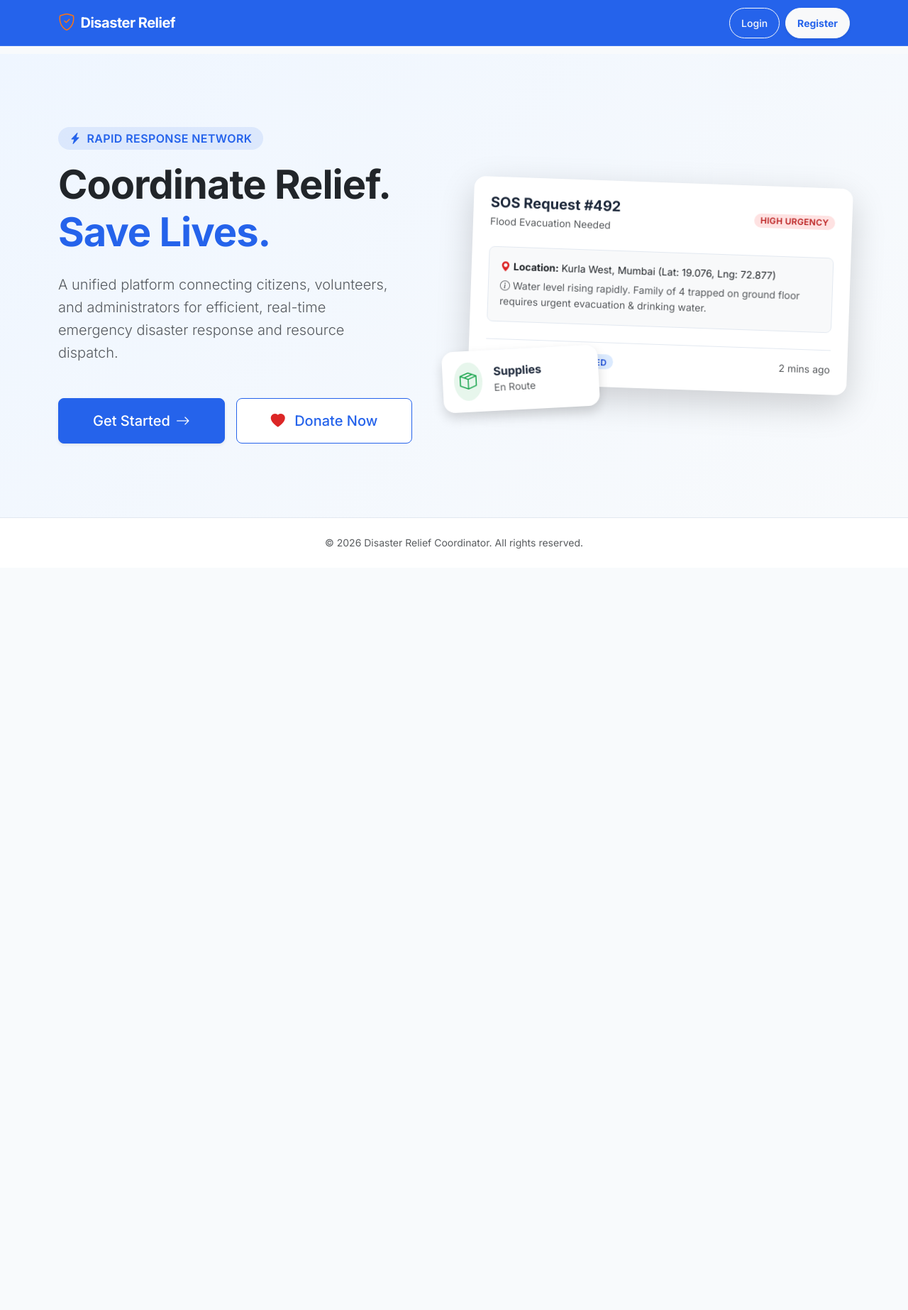
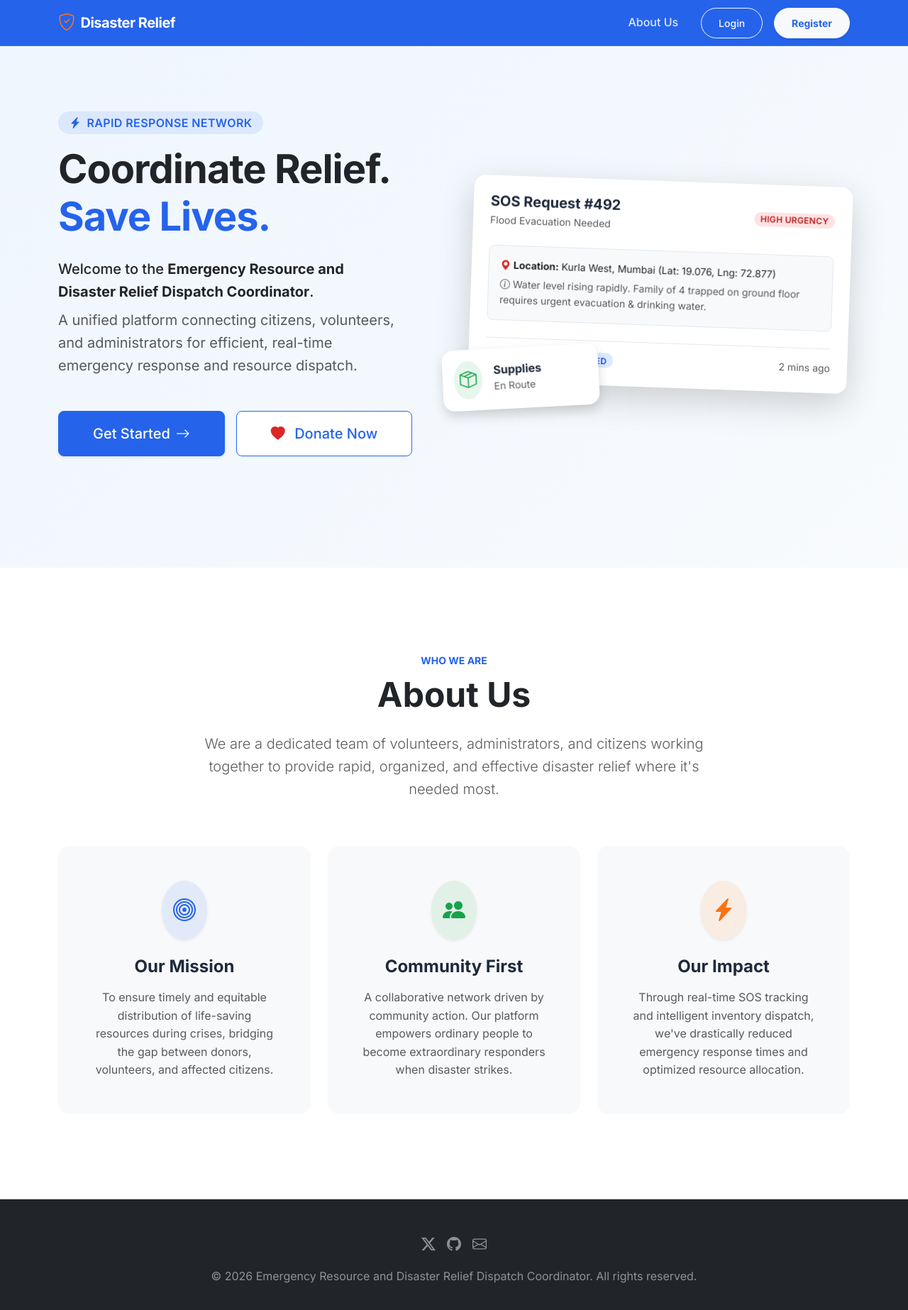
Before and after one commit to Pradnyil31/disaster-relief-dispatch, a React (Vite) app in the folder frontend/: page / in a window 1280 px wide. Shown: the top 1846 px of the page at 71% size. Before the commit the page ends 800 px from the top, so only its background shows below. Built offline with nearby package versions, Linux system fonts and the light colour scheme; no server answers.

Commit message:
feat(ui): add mobile navigation, about us section, and design polish

```diff
--- a/frontend/src/pages/admin/AdminDashboard.jsx
+++ b/frontend/src/pages/admin/AdminDashboard.jsx
@@ -15,6 +15,7 @@ export function AdminDashboard() {
     pendingDonations: 0,
   });
   const [loading, setLoading] = useState(true);
+  const [isNavCollapsed, setIsNavCollapsed] = useState(true);
 
   useEffect(() => {
     async function loadStats() {
@@ -49,24 +50,34 @@ export function AdminDashboard() {
 
   return (
     <div className="min-vh-100 bg-light animate-fade-in">
-      <nav className="navbar navbar-dark bg-primary sticky-top shadow-sm glass py-2">
-        <div className="container max-w-6xl d-flex align-items-center justify-content-between flex-nowrap">
+      <nav className="navbar navbar-expand-lg navbar-dark bg-primary sticky-top shadow-sm glass py-2">
+        <div className="container max-w-6xl">
           <Link className="navbar-brand d-flex align-items-center gap-2 fw-bold fs-6 fs-sm-5 mb-0" to="/admin">
             <i className="bi bi-shield-lock-fill text-warning"></i>
             <span>Admin Command Center</span>
           </Link>
-          <div className="d-flex align-items-center gap-2">
-            <div className="d-none d-sm-flex align-items-center gap-2 text-white bg-white bg-opacity-10 px-3 py-1 rounded-pill fs-7">
-              <i className="bi bi-person-badge"></i>
-              <span className="fw-medium text-truncate" style={{ maxWidth: '120px' }}>{user?.name || 'Admin'}</span>
+          <button
+            className="navbar-toggler border-0 shadow-none"
+            type="button"
+            onClick={() => setIsNavCollapsed(!isNavCollapsed)}
+          >
+            <span className="navbar-toggler-icon"></span>
+          </button>
+
+          <div className={`${isNavCollapsed ? 'collapse' : ''} navbar-collapse justify-content-end mt-3 mt-lg-0`}>
+            <div className="navbar-nav align-items-center gap-2">
+              <div className="nav-custom-badge">
+                <i className="bi bi-person-circle fs-5"></i>
+                <span className="text-truncate" style={{ maxWidth: '120px' }}>{user?.name || 'Admin'}</span>
+              </div>
+              <button
+                type="button"
+                className="nav-logout-btn"
+                onClick={logout}
+              >
+                Logout <i className="bi bi-box-arrow-right"></i>
+              </button>
             </div>
-            <button
-              type="button"
-              className="btn btn-outline-light btn-sm px-3 rounded-pill hover-lift fs-7 fw-semibold"
-              onClick={logout}
-            >
-              Logout
-            </button>
           </div>
         </div>
       </nav>
@@ -152,7 +163,7 @@ export function AdminDashboard() {
                       <i className="bi bi-inbox fs-4"></i>
                     </div>
                     <div>
-                      <h6 className="fw-bold text-dark mb-1">SOS Requests (FR-2.4)</h6>
+                      <h6 className="fw-bold text-dark mb-1">SOS Requests</h6>
                       <p className="fs-7 text-muted mb-0">View, search, filter by urgency, & assign dispatch.</p>
                     </div>
                   </div>
@@ -166,7 +177,7 @@ export function AdminDashboard() {
                       <i className="bi bi-box-seam fs-4"></i>
                     </div>
                     <div>
-                      <h6 className="fw-bold text-dark mb-1">Inventory (FR-3.3/3.4)</h6>
+                      <h6 className="fw-bold text-dark mb-1">Inventory</h6>
                       <p className="fs-7 text-muted mb-0">Manage supplies, threshold alerts & category filters.</p>
                     </div>
                   </div>
@@ -180,7 +191,7 @@ export function AdminDashboard() {
                       <i className="bi bi-truck fs-4"></i>
                     </div>
                     <div>
-                      <h6 className="fw-bold text-dark mb-1">Manual Dispatch (FR-4.1)</h6>
+                      <h6 className="fw-bold text-dark mb-1">Manual Dispatch</h6>
                       <p className="fs-7 text-muted mb-0">Link SOS alerts directly to available volunteers.</p>
                     </div>
                   </div>
@@ -208,7 +219,7 @@ export function AdminDashboard() {
                       <i className="bi bi-gift fs-4"></i>
                     </div>
                     <div>
-                      <h6 className="fw-bold text-dark mb-1">Donation Pledges (FR-5.1)</h6>
+                      <h6 className="fw-bold text-dark mb-1">Donation Pledges</h6>
                       <p className="fs-7 text-muted mb-0">Approve goods pledges & auto-increment inventory stock.</p>
                     </div>
                   </div>
--- a/frontend/src/pages/public/LandingPage.jsx
+++ b/frontend/src/pages/public/LandingPage.jsx
@@ -1,22 +1,35 @@
 import { Link } from 'react-router-dom';
+import { useState } from 'react';
 
 export function LandingPage() {
+  const [isNavCollapsed, setIsNavCollapsed] = useState(true);
   return (
     <div className="min-vh-100 d-flex flex-column animate-fade-in">
-      <nav className="navbar navbar-dark bg-primary fixed-top glass py-2" style={{ border: 'none', borderBottom: '1px solid rgba(255,255,255,0.1)' }}>
-        <div className="container d-flex align-items-center justify-content-between flex-nowrap">
+      <nav className="navbar navbar-expand-lg navbar-dark bg-primary fixed-top glass py-2" style={{ border: 'none', borderBottom: '1px solid rgba(255,255,255,0.1)' }}>
+        <div className="container">
           <Link className="navbar-brand d-flex align-items-center gap-2 me-2 text-truncate fw-bold" to="/">
             <i className="bi bi-shield-check fs-4 text-warning flex-shrink-0"></i>
             <span className="text-truncate">Disaster Relief</span>
           </Link>
-          <div className="d-flex align-items-center gap-2 flex-shrink-0">
-            <Link className="btn btn-outline-light btn-sm px-3 rounded-pill" to="/login">Login</Link>
-            <Link className="btn btn-light text-primary btn-sm px-3 fw-bold rounded-pill shadow-sm hover-lift" to="/register">Register</Link>
+          <button
+            className="navbar-toggler border-0 shadow-none bg-light bg-opacity-10 rounded-3 p-2"
+            type="button"
+            onClick={() => setIsNavCollapsed(!isNavCollapsed)}
+          >
+            <i className={`bi ${isNavCollapsed ? 'bi-list' : 'bi-x-lg'} fs-4 text-white`}></i>
+          </button>
+
+          <div className={`${isNavCollapsed ? 'collapse' : ''} navbar-collapse justify-content-end mt-3 mt-lg-0`}>
+            <div className="navbar-nav align-items-lg-center flex-lg-row gap-2 gap-lg-3">
+              <a href="#about-us" className="nav-custom-link w-100 w-lg-auto text-nowrap" onClick={() => setIsNavCollapsed(true)}>About Us</a>
+              <Link className="btn btn-outline-light btn-sm px-4 rounded-pill w-100 w-lg-auto mb-2 mb-lg-0 text-nowrap" to="/login">Login</Link>
+              <Link className="btn btn-light text-primary btn-sm px-4 fw-bold rounded-pill shadow-sm hover-lift w-100 w-lg-auto text-nowrap" to="/register">Register</Link>
+            </div>
           </div>
         </div>
       </nav>
 
-      <main className="flex-fill d-flex align-items-center" style={{ marginTop: '76px', background: 'linear-gradient(135deg, var(--er-blue-50) 0%, var(--er-gray-50) 100%)' }}>
+      <main className="d-flex align-items-center py-5" style={{ minHeight: '100vh', marginTop: '0', paddingTop: '76px', background: 'linear-gradient(135deg, var(--er-blue-50) 0%, var(--er-gray-50) 100%)' }}>
         <div className="container py-5">
           <div className="row align-items-center g-5">
             <div className="col-lg-6 text-center text-lg-start">
@@ -27,8 +40,11 @@ export function LandingPage() {
                 Coordinate Relief.<br />
                 <span className="text-primary">Save Lives.</span>
               </h1>
-              <p className="lead text-muted mb-5 pe-lg-5">
-                A unified platform connecting citizens, volunteers, and administrators for efficient, real-time emergency disaster response and resource dispatch.
+              <p className="lead text-dark fw-medium mb-2 pe-lg-5">
+                Welcome to the <strong>Emergency Resource and Disaster Relief Dispatch Coordinator</strong>.
+              </p>
+              <p className="text-muted mb-5 pe-lg-5 fs-5">
+                A unified platform connecting citizens, volunteers, and administrators for efficient, real-time emergency response and resource dispatch.
               </p>
               <div className="d-flex gap-3 justify-content-center justify-content-lg-start flex-wrap">
                 <Link to="/register" className="btn btn-primary btn-lg px-5 py-3 hover-lift shadow-sm d-flex align-items-center gap-2">
@@ -89,9 +105,61 @@ export function LandingPage() {
         </div>
       </main>
 
-      <footer className="bg-white py-4 mt-auto border-top">
-        <div className="container text-center text-muted small">
-          &copy; 2026 Disaster Relief Coordinator. All rights reserved.
+      {/* About Us Section */}
+      <section id="about-us" className="py-5 bg-white">
+        <div className="container py-lg-5 my-4">
+          <div className="row justify-content-center mb-5">
+            <div className="col-lg-8 text-center">
+              <span className="text-primary fw-bold text-uppercase tracking-wide small mb-2 d-block">Who We Are</span>
+              <h2 className="fw-bold display-5 mb-4 text-dark">About Us</h2>
+              <p className="lead text-muted">
+                We are a dedicated team of volunteers, administrators, and citizens working together to provide rapid, organized, and effective disaster relief where it's needed most.
+              </p>
+            </div>
+          </div>
+
+          <div className="row g-4">
+            <div className="col-md-4 text-center">
+              <div className="p-4 p-xl-5 bg-light rounded-4 h-100 hover-lift transition-all border border-light">
+                <div className="bg-primary bg-opacity-10 text-primary rounded-circle d-inline-flex p-3 mb-4 shadow-sm">
+                  <i className="bi bi-bullseye fs-2"></i>
+                </div>
+                <h4 className="fw-bold mb-3">Our Mission</h4>
+                <p className="text-muted mb-0">To ensure timely and equitable distribution of life-saving resources during crises, bridging the gap between donors, volunteers, and affected citizens.</p>
+              </div>
+            </div>
+
+            <div className="col-md-4 text-center">
+              <div className="p-4 p-xl-5 bg-light rounded-4 h-100 hover-lift transition-all border border-light">
+                <div className="bg-success bg-opacity-10 text-success rounded-circle d-inline-flex p-3 mb-4 shadow-sm">
+                  <i className="bi bi-people-fill fs-2"></i>
+                </div>
+                <h4 className="fw-bold mb-3">Community First</h4>
+                <p className="text-muted mb-0">A collaborative network driven by community action. Our platform empowers ordinary people to become extraordinary responders when disaster strikes.</p>
+              </div>
+            </div>
+
+            <div className="col-md-4 text-center">
+              <div className="p-4 p-xl-5 bg-light rounded-4 h-100 hover-lift transition-all border border-light">
+                <div className="bg-warning bg-opacity-10 text-warning rounded-circle d-inline-flex p-3 mb-4 shadow-sm">
+                  <i className="bi bi-lightning-charge-fill fs-2"></i>
+                </div>
+                <h4 className="fw-bold mb-3">Our Impact</h4>
+                <p className="text-muted mb-0">Through real-time SOS tracking and intelligent inventory dispatch, we've drastically reduced emergency response times and optimized resource allocation.</p>
+              </div>
+            </div>
+          </div>
+        </div>
+      </section>
+
+      <footer className="bg-dark text-white py-5 mt-auto">
+        <div className="container text-center text-white-50">
+          <div className="mb-3 d-flex justify-content-center gap-3 fs-5">
+            <a href="https://x.com/PradnyilPatil31" target="_blank" rel="noopener noreferrer" className="text-white-50 hover-text-white transition-all"><i className="bi bi-twitter-x"></i></a>
+            <a href="https://github.com/Pradnyil31/" target="_blank" rel="noopener noreferrer" className="text-white-50 hover-text-white transition-all"><i className="bi bi-github"></i></a>
+            <a href="mailto:patilpradnyil1@gmail.com" className="text-white-50 hover-text-white transition-all"><i className="bi bi-envelope"></i></a>
+          </div>
+          <p className="mb-0">&copy; 2026 Emergency Resource and Disaster Relief Dispatch Coordinator. All rights reserved.</p>
         </div>
       </footer>
     </div>
--- a/frontend/src/styles/components.css
+++ b/frontend/src/styles/components.css
@@ -149,6 +149,93 @@
   color: var(--er-gray-300) !important;
 }
 
+/* Mobile Navbar Polish */
+.navbar-toggler {
+  padding: 0.5rem 0.75rem;
+  border-radius: 0.5rem;
+  background-color: rgba(255, 255, 255, 0.15) !important;
+  transition: all 0.2s ease;
+}
+.navbar-toggler:focus {
+  box-shadow: 0 0 0 0.25rem rgba(255, 255, 255, 0.25) !important;
+}
+
+/* Premium Nav Links */
+.nav-custom-link {
+  color: rgba(255, 255, 255, 0.85);
+  font-weight: 500;
+  padding: 0.5rem 1rem;
+  border-radius: 0.5rem;
+  text-decoration: none;
+  transition: all 0.3s ease;
+  display: flex;
+  align-items: center;
+  justify-content: center;
+  gap: 0.5rem;
+}
+
+.nav-custom-link:hover {
+  color: #ffffff;
+  background-color: rgba(255, 255, 255, 0.15);
+  transform: translateY(-1px);
+}
+
+.nav-custom-badge {
+  background: rgba(255,255,255,0.1);
+  border: 1px solid rgba(255,255,255,0.2);
+  color: white;
+  padding: 0.5rem 1.25rem;
+  border-radius: 2rem;
+  display: flex;
+  align-items: center;
+  justify-content: center;
+  gap: 0.5rem;
+  font-weight: 600;
+  backdrop-filter: blur(5px);
+}
+
+.nav-logout-btn {
+  background-color: #ffffff;
+  color: var(--bs-primary) !important;
+  font-weight: 700;
+  padding: 0.5rem 1.5rem;
+  border-radius: 2rem;
+  border: none;
+  transition: all 0.3s ease;
+  box-shadow: 0 4px 6px rgba(0,0,0,0.1);
+  display: flex;
+  align-items: center;
+  justify-content: center;
+  gap: 0.5rem;
+}
+
+.nav-logout-btn:hover {
+  background-color: #f8f9fa;
+  transform: translateY(-2px);
+  box-shadow: 0 6px 12px rgba(0,0,0,0.15);
+}
+
+@media (max-width: 991.98px) {
+  .navbar-collapse {
+    background-color: var(--bs-primary);
+    border-radius: 0.75rem;
+    padding: 1.5rem;
+    margin-top: 1rem;
+    border: 1px solid rgba(255,255,255,0.2);
+    box-shadow: 0 10px 25px rgba(0,0,0,0.2);
+  }
+  .navbar-nav {
+    flex-direction: column !important;
+    align-items: stretch !important;
+    gap: 1rem !important;
+  }
+  .navbar-nav .nav-custom-link,
+  .navbar-nav .nav-custom-badge,
+  .navbar-nav .nav-logout-btn {
+    width: 100% !important;
+  }
+}
+
 /* Tables */
 .table {
   width: 100%;
```
